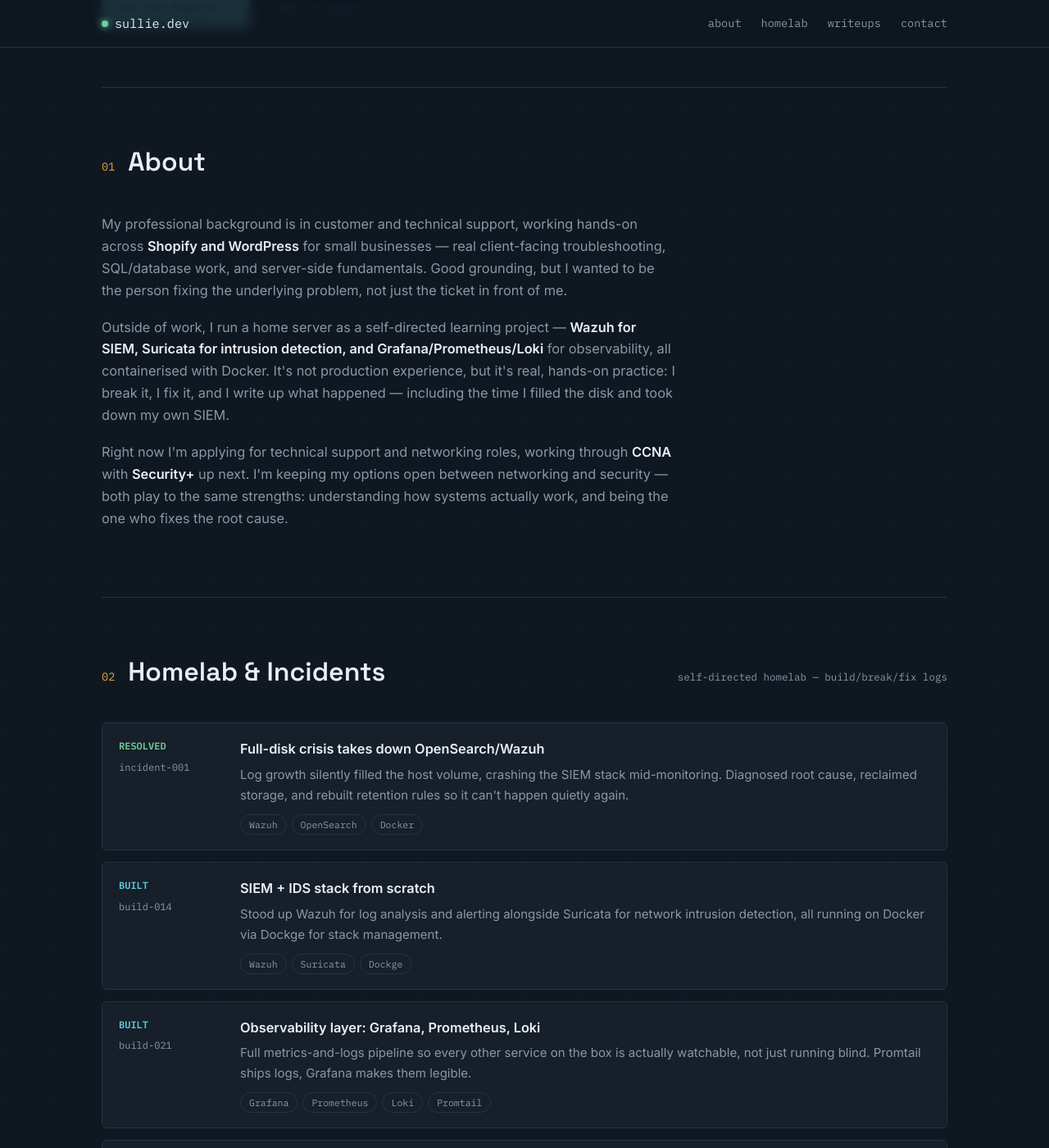
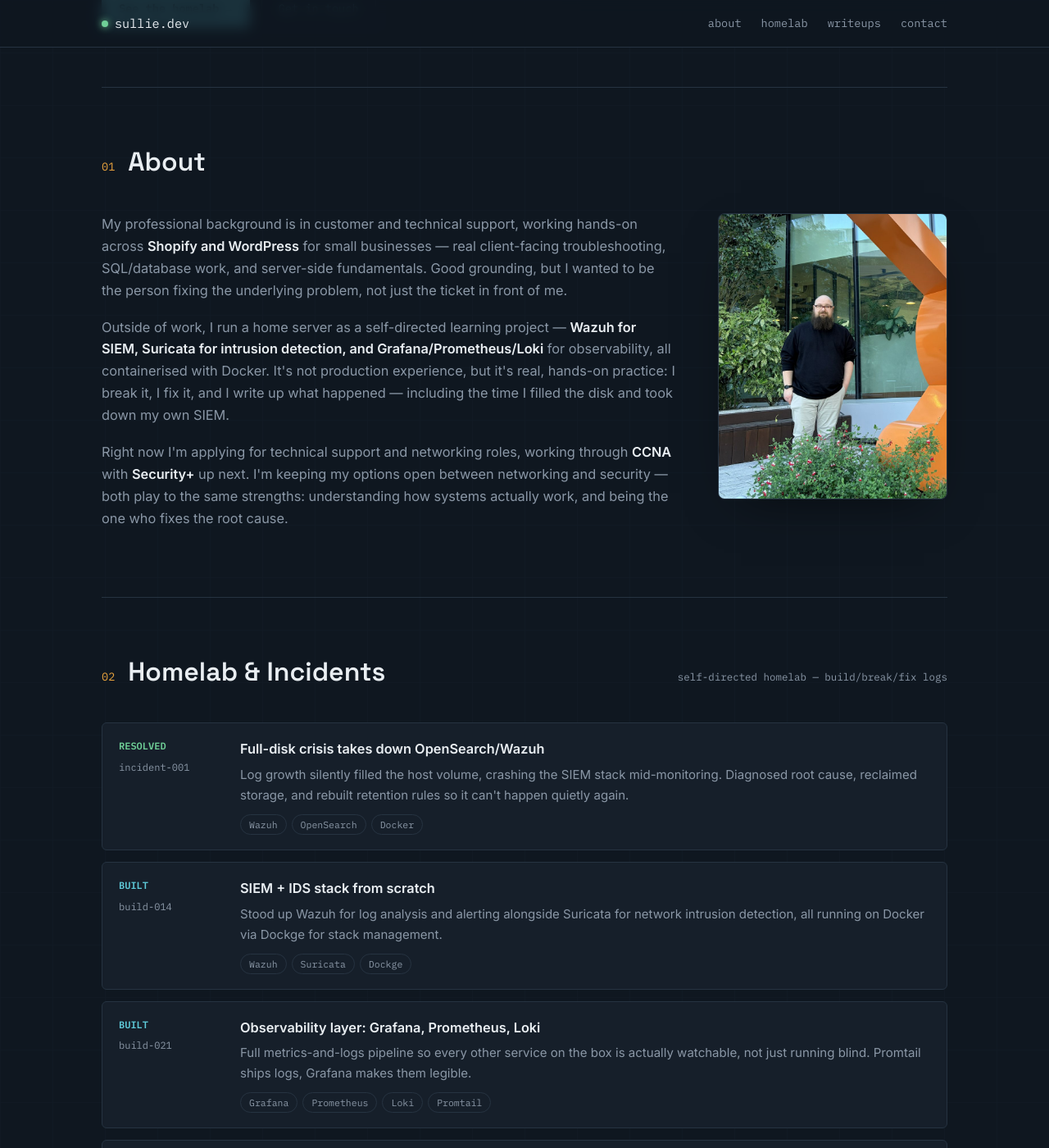
Before and after one commit to o-inn/static-portfolio, a Jekyll site: the page built from index.html, in a window 1280 px wide and 1400 px high, scrolled down 637 px. Shown: the whole window at 82% size. Built offline with Jekyll 4.4.1, drawn with Linux system fonts in a browser that asks for light colours.

Commit message:
Add about section portrait

```diff
--- a/assets/css/main.css
+++ b/assets/css/main.css
@@ -183,9 +183,34 @@ section { padding: 64px 0; border-top: 1px solid var(--panel-border); }
 h2 { font-family: var(--display); font-size: clamp(1.5rem, 3vw, 2rem); margin: 0; color: var(--paper); font-weight: 600; }
 .section-sub { font-family: var(--mono); font-size: 0.78rem; color: var(--fog); margin-left: auto; }
 
+.about-grid {
+  display: grid;
+  grid-template-columns: minmax(0, 1fr) 280px;
+  gap: 32px;
+  align-items: start;
+}
 .about-body { max-width: 68ch; color: var(--fog); font-size: 1.02rem; }
 .about-body p { margin: 0 0 18px; }
 .about-body strong { color: var(--paper); font-weight: 600; }
+.about-photo-card {
+  margin: 0;
+  background: var(--panel);
+  border: 1px solid var(--panel-border);
+  border-radius: 8px;
+  overflow: hidden;
+  box-shadow: 0 20px 60px -28px rgba(0,0,0,0.65);
+}
+.about-photo-card img {
+  display: block;
+  width: 100%;
+  aspect-ratio: 4 / 5;
+  object-fit: cover;
+}
+
+@media (max-width: 760px) {
+  .about-grid { grid-template-columns: 1fr; }
+  .about-photo-card { max-width: 320px; }
+}
 
 .log-list { display: flex; flex-direction: column; gap: 14px; }
 .log-entry {
--- a/index.html
+++ b/index.html
@@ -34,10 +34,16 @@ terminal_log: true
     <span class="section-num">01</span>
     <h2>About</h2>
   </div>
-  <div class="about-body">
-    <p>My professional background is in customer and technical support, working hands-on across <strong>Shopify and WordPress</strong> for small businesses — real client-facing troubleshooting, SQL/database work, and server-side fundamentals. Good grounding, but I wanted to be the person fixing the underlying problem, not just the ticket in front of me.</p>
-    <p>Outside of work, I run a home server as a self-directed learning project — <strong>Wazuh for SIEM, Suricata for intrusion detection, and Grafana/Prometheus/Loki</strong> for observability, all containerised with Docker. It's not production experience, but it's real, hands-on practice: I break it, I fix it, and I write up what happened — including the time I filled the disk and took down my own SIEM.</p>
-    <p>Right now I'm applying for technical support and networking roles, working through <strong>CCNA</strong> with <strong>Security+</strong> up next. I'm keeping my options open between networking and security — both play to the same strengths: understanding how systems actually work, and being the one who fixes the root cause.</p>
+  <div class="about-grid">
+    <div class="about-body">
+      <p>My professional background is in customer and technical support, working hands-on across <strong>Shopify and WordPress</strong> for small businesses — real client-facing troubleshooting, SQL/database work, and server-side fundamentals. Good grounding, but I wanted to be the person fixing the underlying problem, not just the ticket in front of me.</p>
+      <p>Outside of work, I run a home server as a self-directed learning project — <strong>Wazuh for SIEM, Suricata for intrusion detection, and Grafana/Prometheus/Loki</strong> for observability, all containerised with Docker. It's not production experience, but it's real, hands-on practice: I break it, I fix it, and I write up what happened — including the time I filled the disk and took down my own SIEM.</p>
+      <p>Right now I'm applying for technical support and networking roles, working through <strong>CCNA</strong> with <strong>Security+</strong> up next. I'm keeping my options open between networking and security — both play to the same strengths: understanding how systems actually work, and being the one who fixes the root cause.</p>
+    </div>
+
+    <figure class="about-photo-card">
+      <img src="{{ '/assets/img/eoghan-sullivan-portrait.jpg' | relative_url }}" alt="Eoghan Sullivan outside the HubSpot office">
+    </figure>
   </div>
 </section>
 
```
Also changed, not shown: assets/img/eoghan-sullivan-portrait.jpg (added), 1 other file.
